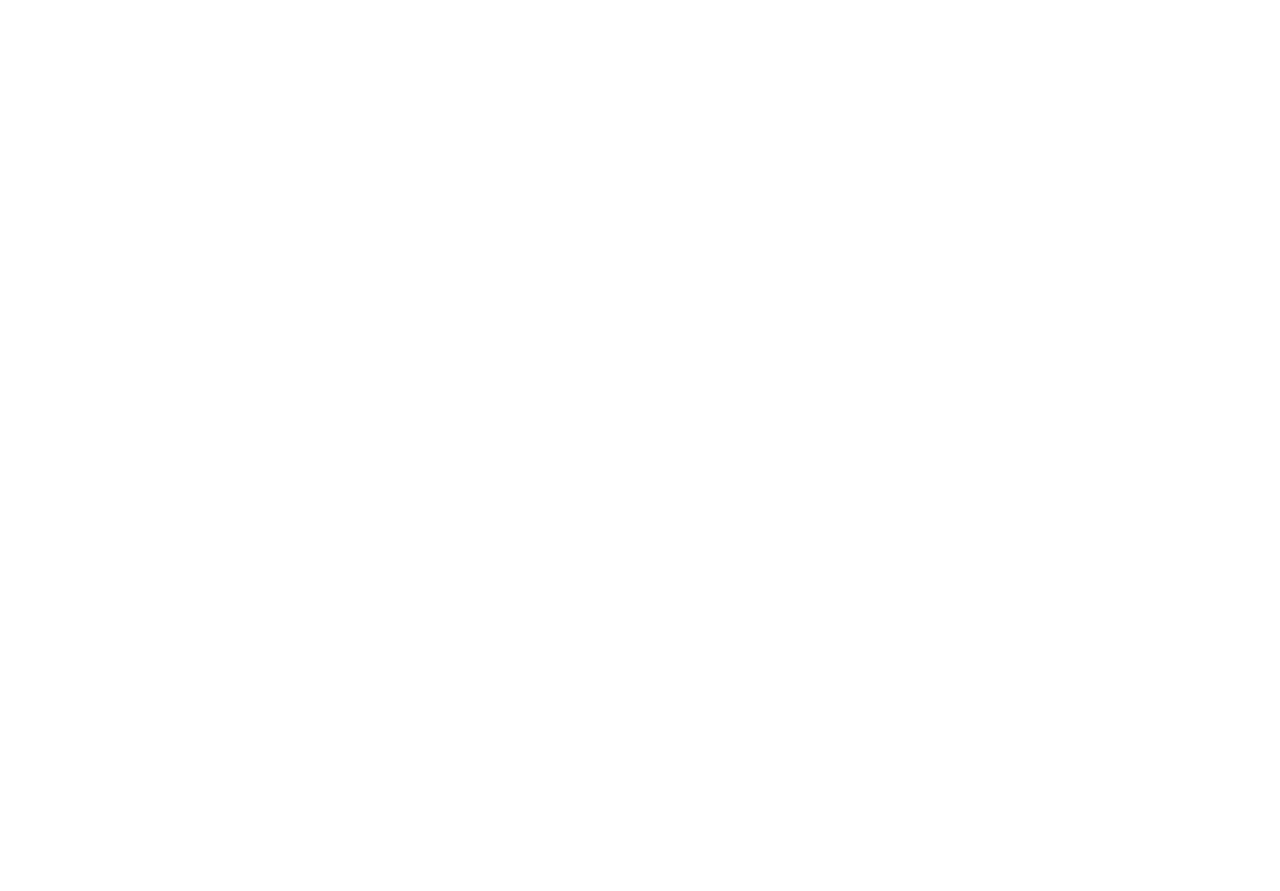
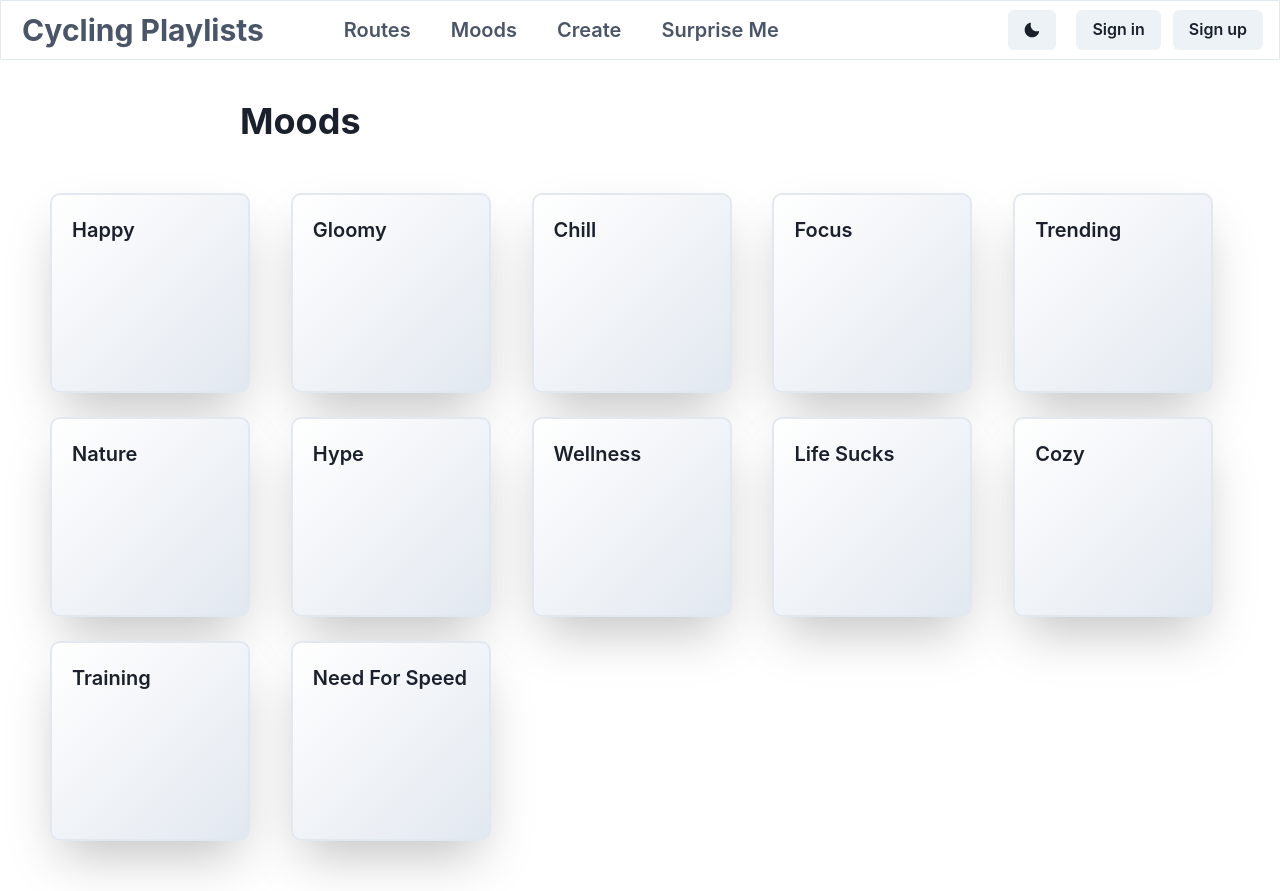
Before and after one commit to guilhermefill/cp-client, a React (Create React App) app: page /moods in a window 1280 px wide. Before the commit this address had no page. Before the commit the page ends 800 px from the top, so only its background shows below. Built offline with nearby package versions, Linux system fonts and the light colour scheme.

Commit message:
moods 1.0

```diff
--- a/src/App.js
+++ b/src/App.js
@@ -1,6 +1,7 @@
 import { Routes, Route } from 'react-router-dom';
 import Home from './Views/Home';
 import RoutesPage from './Views/RoutesPage';
+import MoodsPage from './Views/MoodsPage';
 
 function App() {
 	return (
@@ -8,6 +9,7 @@
 			<Routes>
 				<Route path="/" element={<Home />} />
 				<Route path="/routes" element={<RoutesPage />} />
+				<Route path="/moods" element={<MoodsPage />} />
 			</Routes>
 		</div>
 	);
--- a/src/Components/Cta.jsx
+++ b/src/Components/Cta.jsx
@@ -9,6 +9,7 @@
 	Image,
 	useColorModeValue,
 } from '@chakra-ui/react';
+import { Link } from 'react-router-dom';
 
 const Cta = () => {
 	return (
@@ -60,14 +61,14 @@
 								fontSize={{ base: 'md', md: 'lg', lg: 'xl' }}
 								p={'6'}
 							>
-								Routes
+								<Link to="/routes">Routes</Link>
 							</Button>
 							<Button
 								rounded={'full'}
 								fontSize={{ base: 'md', md: 'lg', lg: 'xl' }}
 								p={'6'}
 							>
-								Moods
+								<Link to="/moods">Moods</Link>
 							</Button>
 						</Stack>
 					</Stack>
--- a/src/Components/Navbar.jsx
+++ b/src/Components/Navbar.jsx
@@ -65,7 +65,7 @@
 
 								<Link>
 									<Text fontWeight={'600'} fontSize={20}>
-										Moods
+										<Link to="/moods">Moods</Link>
 									</Text>
 								</Link>
 								<Menu isLazy>
--- /dev/null
+++ b/src/Views/MoodsPage.jsx
@@ -0,0 +1,66 @@
+import {
+	SimpleGrid,
+	GridItem,
+	Text,
+	Stack,
+	Heading,
+	useColorModeValue,
+} from '@chakra-ui/react';
+import React from 'react';
+import Navbar from '../Components/Navbar';
+
+const MOODS = [
+	'Happy',
+	'Gloomy',
+	'Chill',
+	'Focus',
+	'Trending',
+	'Nature',
+	'Hype',
+	'Wellness',
+	'Life Sucks',
+	'Cozy',
+	'Training',
+	'Need For Speed',
+];
+
+const MoodsPage = () => {
+	const color = useColorModeValue(
+		'linear(to-br, white, gray.200)',
+		'linear(to-br, gray.800, gray.700)'
+	);
+	const moodList = MOODS.map((mood) => (
+		<GridItem
+			w="200px"
+			h="200px"
+			border="2px"
+			borderColor="gray.200"
+			borderRadius={10}
+			key={mood}
+			p={5}
+			bgGradient={color}
+			_hover={{ transform: 'scale(1.05)' }}
+			boxShadow={'2xl'}
+		>
+			<Text fontSize="xl" fontWeight={600}>
+				{mood}
+			</Text>
+		</GridItem>
+	));
+
+	return (
+		<div>
+			<Navbar />
+			<Heading mx={60} my={10} size="xl">
+				Moods
+			</Heading>
+			<Stack m={50}>
+				<SimpleGrid minChildWidth="200px" gap={6} justify="center">
+					{moodList}
+				</SimpleGrid>
+			</Stack>
+		</div>
+	);
+};
+
+export default MoodsPage;
```
